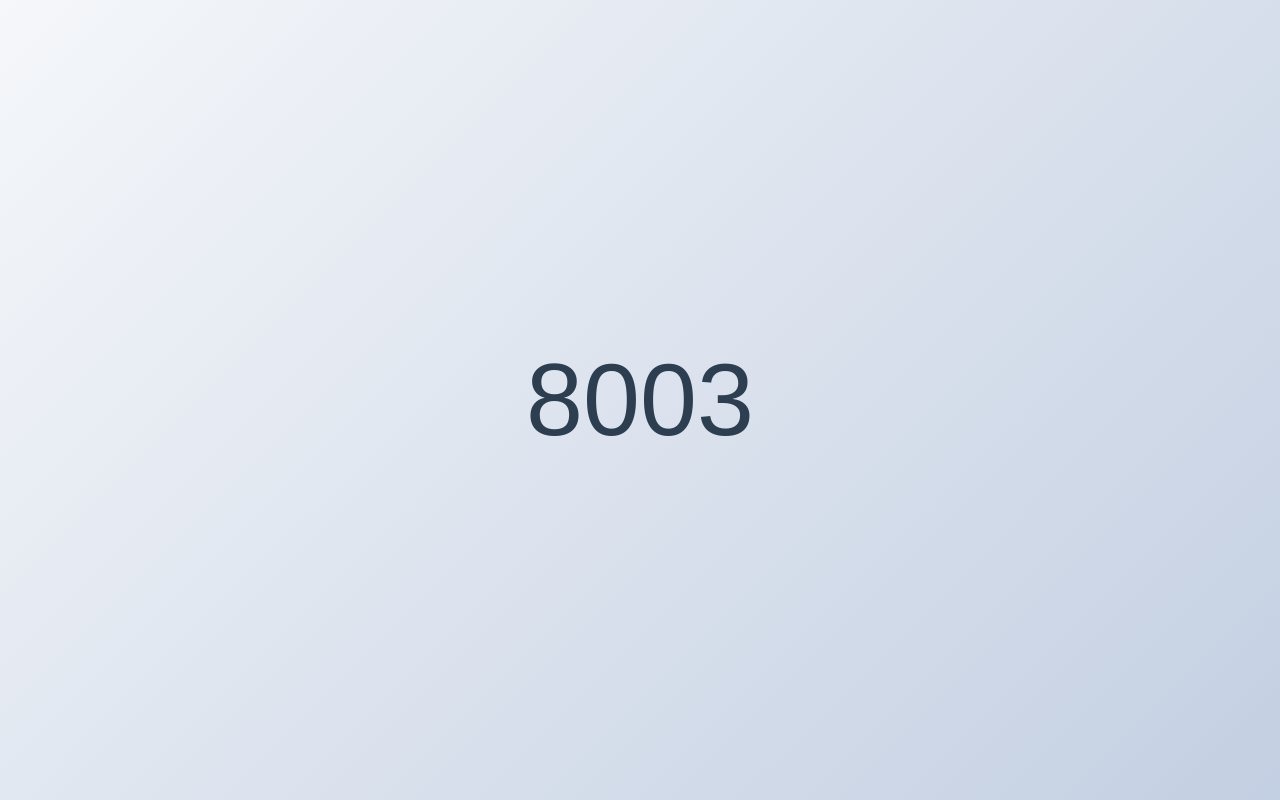
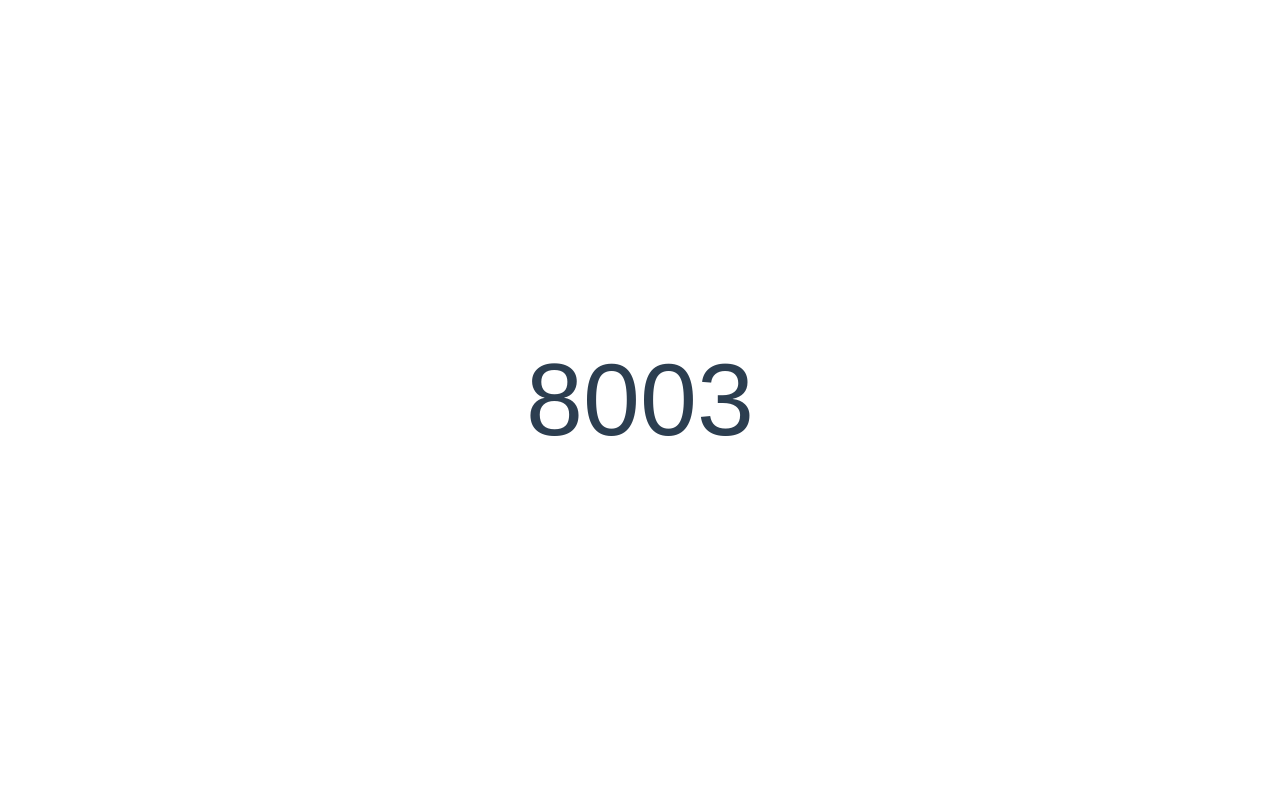
Before and after one commit to MjDarksyco/2number, a plain HTML site: page index.html in a window 1280 px wide. Drawn offline with Linux system fonts and the light colour scheme.

Commit message:
Update styles.css

```diff
--- a/styles.css
+++ b/styles.css
@@ -6,7 +6,6 @@
 
 body {
     font-family: 'Arial', sans-serif;
-    background: linear-gradient(135deg, #f5f7fa 0%, #c3cfe2 100%);
     min-height: 100vh;
 }
 
```
